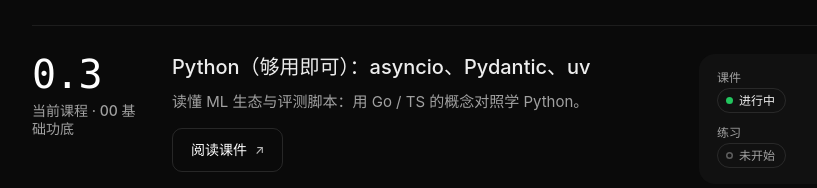
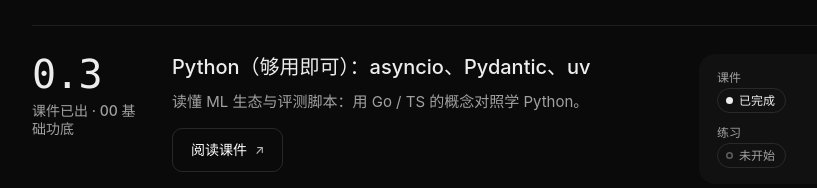
Before and after one commit to Duang777/ai-agent-fullstack-roadmap, a plain HTML site: page docs/index.html in a window 1280 px wide. Shown: the part 1552-1740 px from the top of the page, 80-897 px from the left. Drawn offline with Linux system fonts and the light colour scheme.

Commit message:
docs(pages): 0.3 课件状态改为已完成

```diff
--- a/docs/index.html
+++ b/docs/index.html
@@ -263,8 +263,8 @@
             </article>
             <article class="step">
               <div class="step__intro">
-                <p class="step__num x-step-num x-grad">0.3</p>
-                <p class="step__eyebrow">当前课程 · 00 基础功底</p>
+                <p class="step__num x-step-num">0.3</p>
+                <p class="step__eyebrow">课件已出 · 00 基础功底</p>
               </div>
               <div>
                 <h3>Python（够用即可）：asyncio、Pydantic、uv</h3>
@@ -275,7 +275,7 @@
               </div>
               <dl class="step__panel">
                 <dt>课件</dt>
-                <dd><span class="chip x-chip x-chip--live">进行中</span></dd>
+                <dd><span class="chip x-chip x-chip--done">已完成</span></dd>
                 <dt>练习</dt>
                 <dd><span class="chip x-chip">未开始</span></dd>
               </dl>
```
